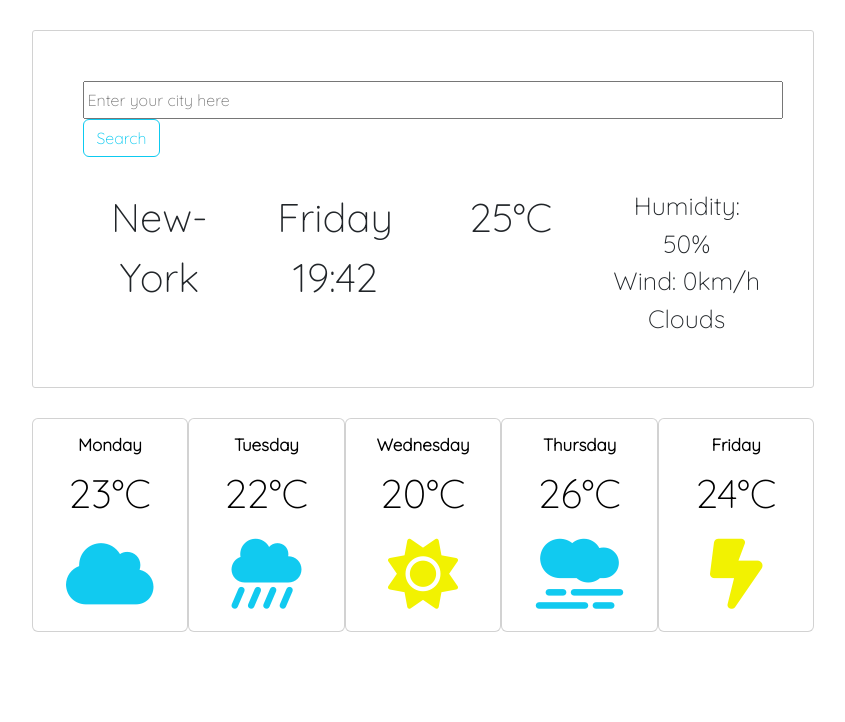
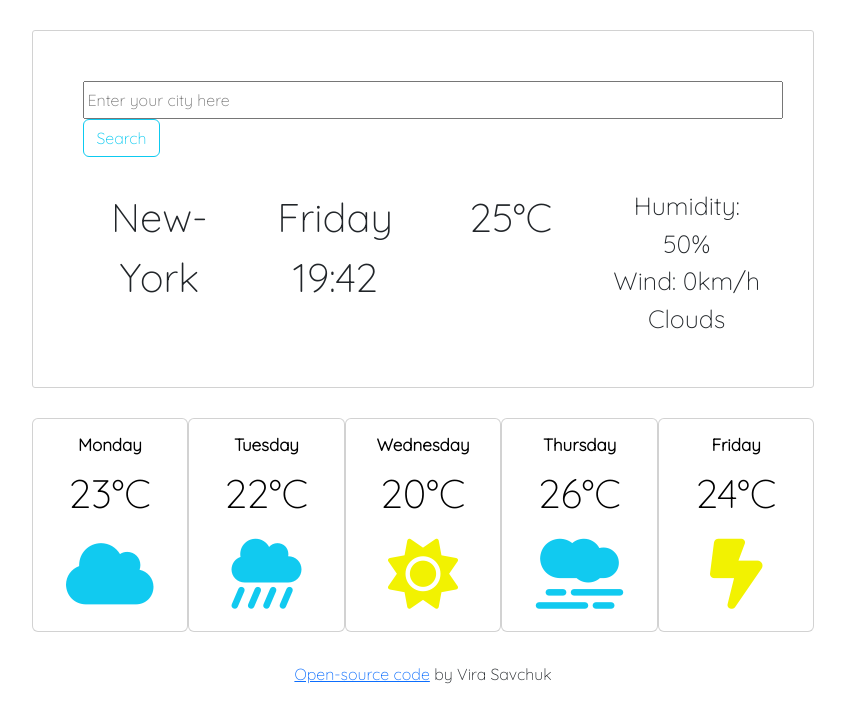
Before and after one commit to veras92/week6-lesson2, a plain HTML site: page index.html in a window 1280 px wide. Shown: the whole page, without its empty margins (217-1062 px from the left). Drawn offline with nearby package versions, Linux system fonts and the light colour scheme.

Commit message:
Added the open-source link

```diff
--- a/index.html
+++ b/index.html
@@ -101,6 +101,7 @@
         </div>
       </div>
     </div>
+    <span class="githubLink"><a href="https://github.com/veras92/week6-lesson2">Open-source code</a> by Vira Savchuk</span>
     <script src="src/index.js"></script>
   </body>
 </html>
--- a/src/styles.css
+++ b/src/styles.css
@@ -55,3 +55,8 @@ i {
 .weatherIcon {
   font-size: 25px;
 }
+.githubLink {
+  display: block;
+  margin: 0 auto;
+  text-align: center;
+}
```
